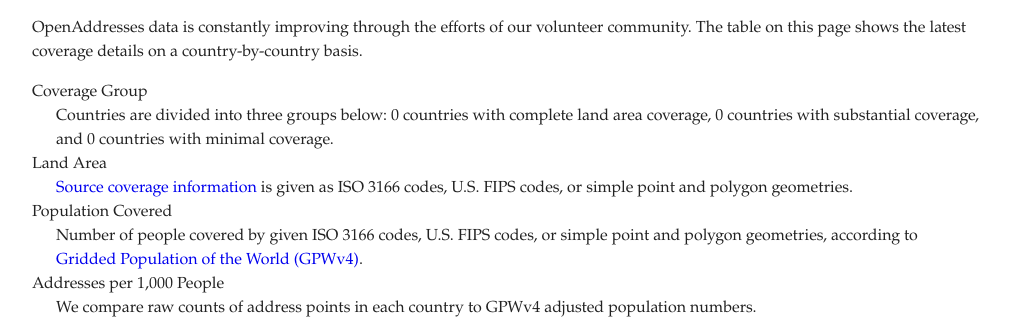
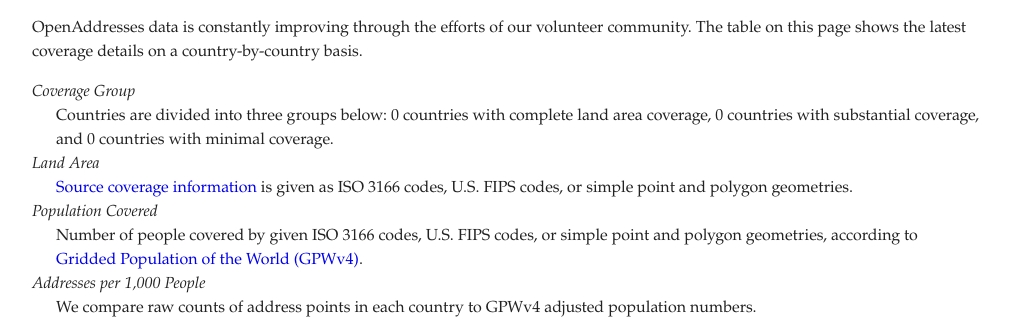
Before and after one commit to openaddresses/machine, a Flask app: page /coverage in a window 1280 px wide. Shown: the part 40-376 px from the top of the page, without its empty margins (128-1137 px from the left). Run offline with Flask 2, Linux system fonts and the light colour scheme; data that the repository does not hold is empty; parts of the project's set-up code (start-up, migrations or seed data) failed here and were passed over; some libraries are stand-ins or nearby versions.

Commit message:
Copied over italic style for population coverage page

```diff
--- a/openaddr/ci/templates/coverage.html
+++ b/openaddr/ci/templates/coverage.html
@@ -6,6 +6,11 @@
     volunteer community. The table on this page shows the latest coverage
     details on a country-by-country basis.
 </p>
+<style lang="text/css">
+
+    dl dt { font-style: italic }
+
+</style>
 <dl>
     <dt>Coverage Group</dt>
     <dd>
```
